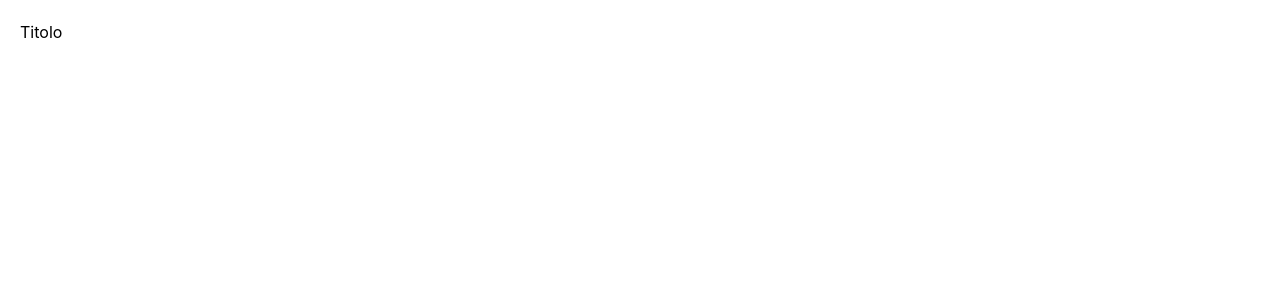
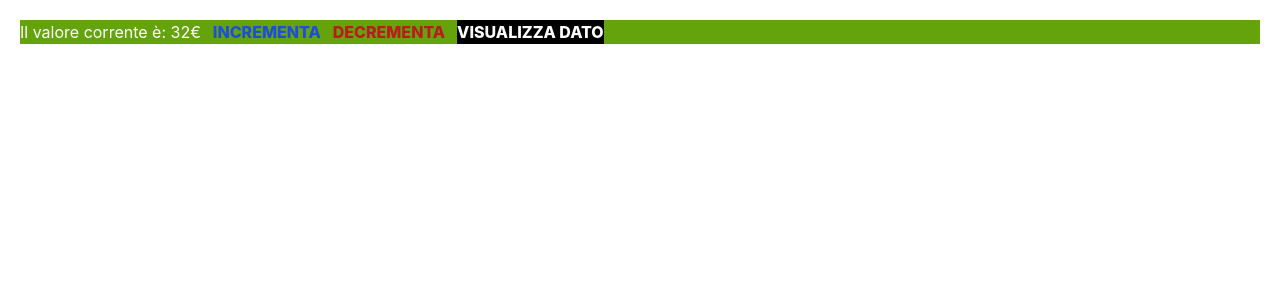
Before and after one commit to gabrielecallegari/react-corso, a React (Create React App) app: page / in a window 1280 px wide. Shown: the top 300 px of the page. Built offline with nearby package versions, Linux system fonts and the light colour scheme.

Commit message:
lezione del 6/2/2024

```diff
--- a/src/App.tsx
+++ b/src/App.tsx
@@ -103,7 +103,7 @@ function App() {
 
   return (
     <div className="p-5  w-full" >
-        <Title />
+        <Title prezzo={32} valuta={"€"} />
 
     </div>
   );
--- a/src/Components/Title/Title.tsx
+++ b/src/Components/Title/Title.tsx
@@ -1,8 +1,34 @@
 import {ProvaInterfaccia} from "../../App";
-const Title = () => {
+import {useState} from "react";
+
+export interface tipoTitolo {
+    prezzo: number
+    valuta: string
+}
+
+const Title = ({prezzo, valuta}: tipoTitolo) => {
+
+    const [price, setPrice] = useState(prezzo)
+    const [isVisible, setIsVisible] = useState(false)
+
     return (
-      <div>
-          <p> Titolo </p>
+      <div className="bg-lime-600 flex gap-3">
+          <p className={"text-white"}> Il valore corrente è: {price}{valuta}</p>
+          <button className={"font-extrabold text-blue-700"}
+            onClick={() => setPrice(price+1)}>
+                INCREMENTA
+          </button>
+          <button className={"font-extrabold text-red-700"}
+              onClick={() => setPrice(price-1)}> DECREMENTA </button>
+
+
+
+          {isVisible === true ? <p> qui c'è il dato </p> : null}
+
+          <button className={"bg-black text-white gap-5 font-extrabold"}
+            onClick={() => setIsVisible(!isVisible)}>
+              {isVisible === true ? "NASCONDI DATO" : "VISUALIZZA DATO"}
+          </button>
       </div>
     );
 };
```
